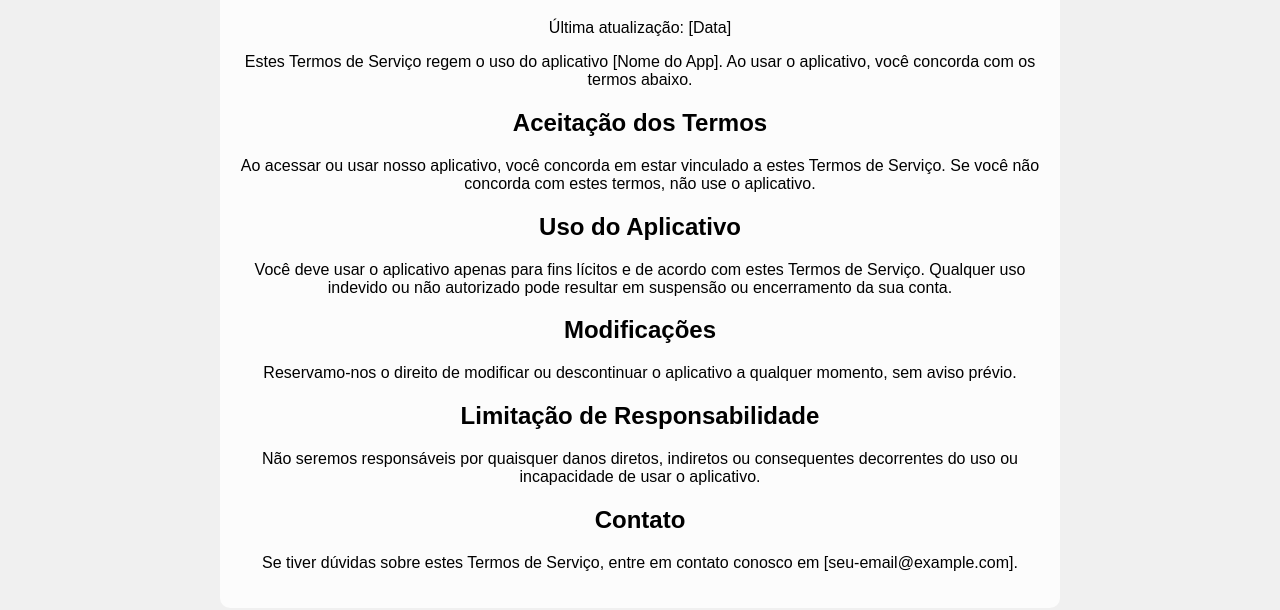
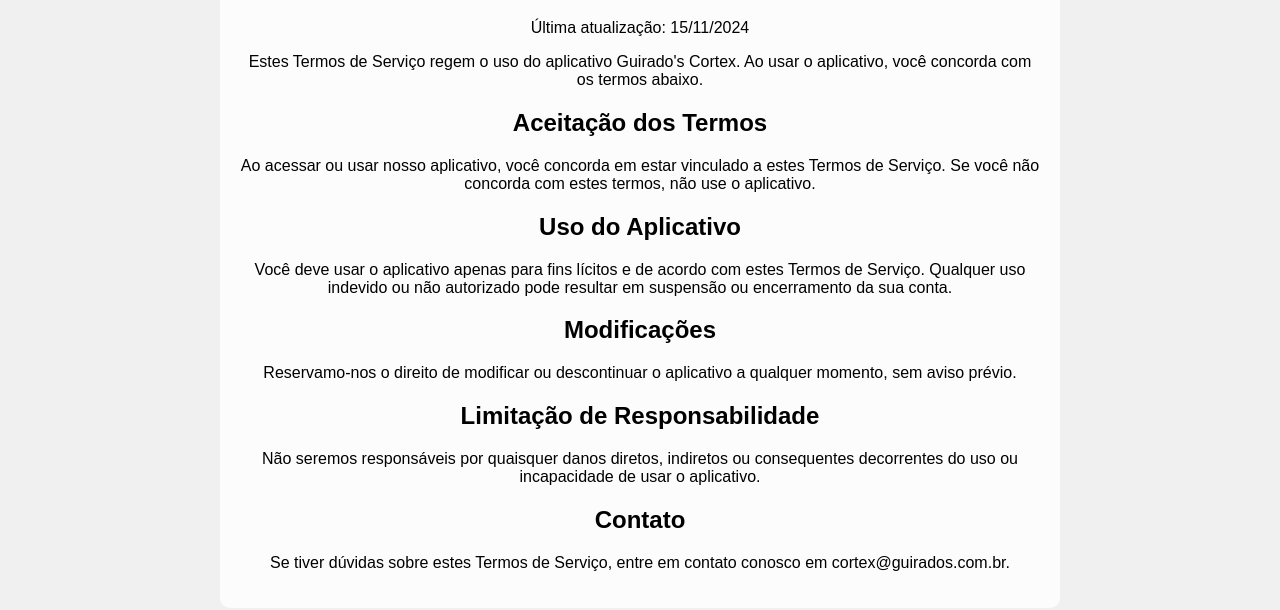
Before and after one commit to guirados/pages, a plain HTML site: page termos.html in a window 1280 px wide. Shown: the part 352-962 px from the top of the page. Drawn offline with Linux system fonts and the light colour scheme.

Commit message:
atualizações dos dados

```diff
--- a/termos.html
+++ b/termos.html
@@ -41,9 +41,9 @@
 
     <div class="content">
         <h1>Termos de Serviço</h1>
-        <p>Última atualização: [Data]</p>
+        <p>Última atualização: 15/11/2024</p>
         <p>
-            Estes Termos de Serviço regem o uso do aplicativo [Nome do App]. Ao usar o aplicativo, você concorda com os termos abaixo.
+            Estes Termos de Serviço regem o uso do aplicativo Guirado's Cortex. Ao usar o aplicativo, você concorda com os termos abaixo.
         </p>
         <h2>Aceitação dos Termos</h2>
         <p>
@@ -63,7 +63,7 @@
         </p>
         <h2>Contato</h2>
         <p>
-            Se tiver dúvidas sobre estes Termos de Serviço, entre em contato conosco em [seu-email@example.com].
+            Se tiver dúvidas sobre estes Termos de Serviço, entre em contato conosco em cortex@guirados.com.br.
         </p>
     </div>
 
```
Also changed, not shown: privacidade.html (+2 -2 lines).
